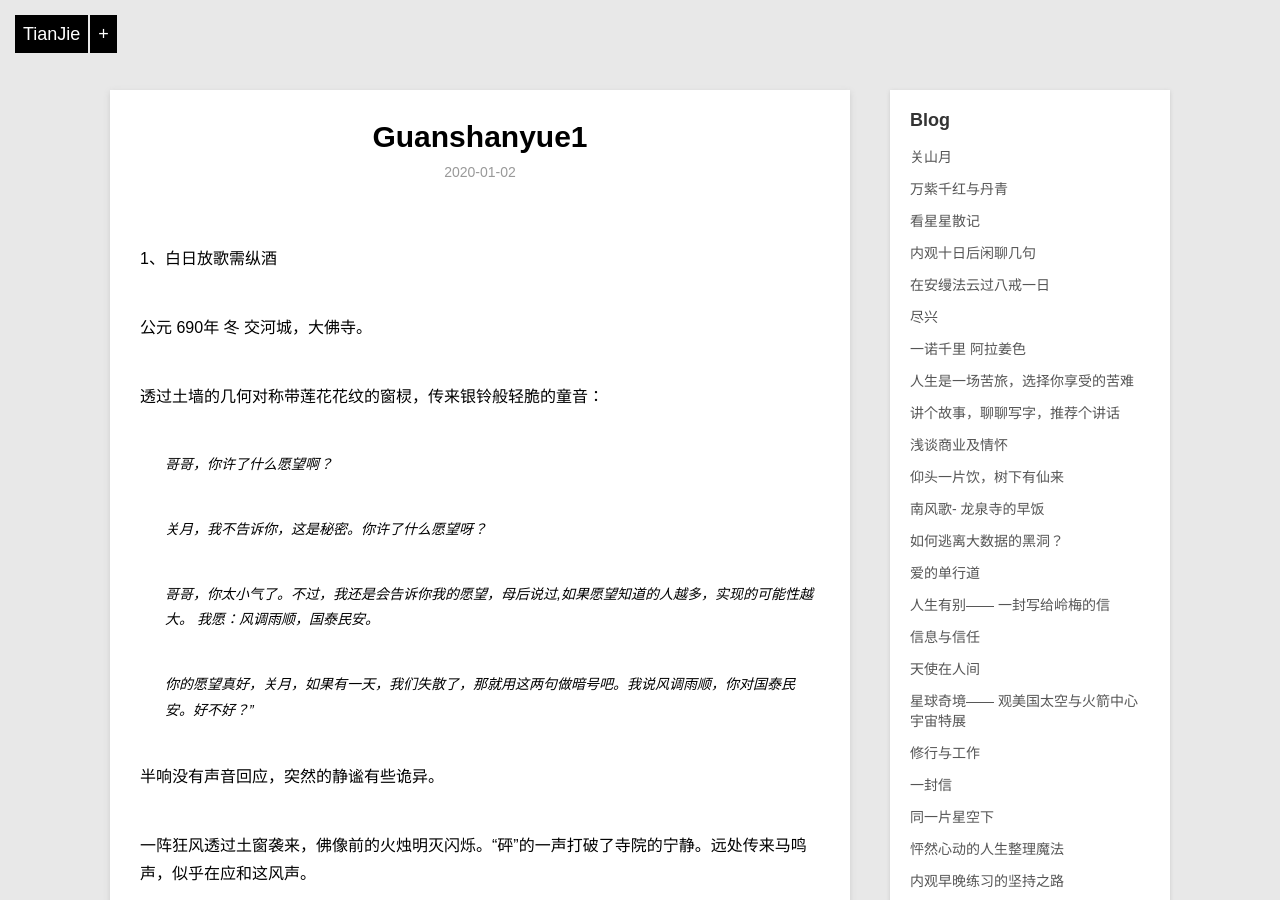
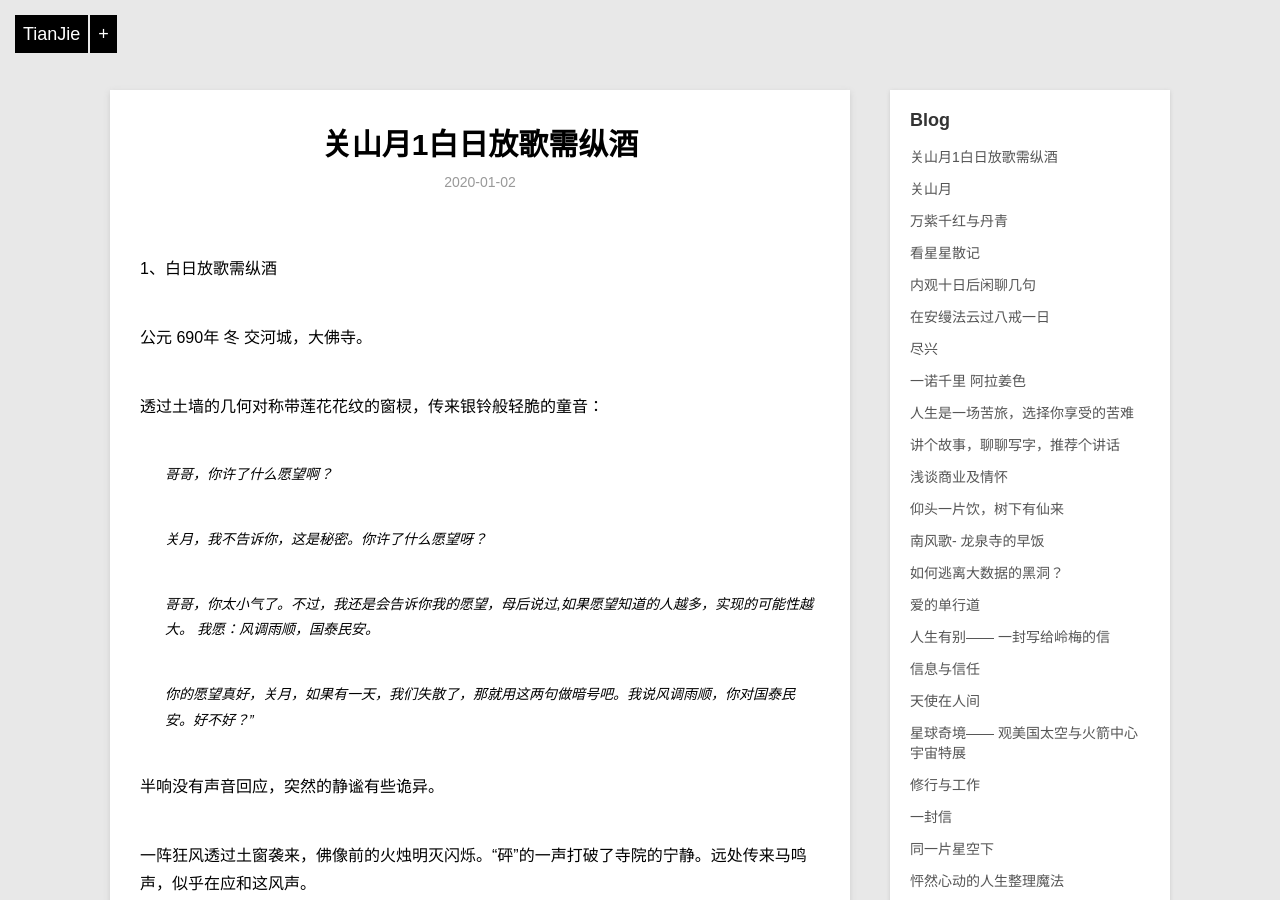
Before and after one commit to violettianjie/violettianjie.github.io, a Jekyll site: the page built from _posts/blog/2020-01-02-guanshanyue1.md, in a window 1280 px wide and 900 px high. Built offline with Jekyll 4.4.1, drawn with Linux system fonts in a browser that asks for light colours; our own code applies the rules of GitHub Pages for plain Markdown files.

Commit message:
Update 2020-01-02-guanshanyue1.md

```diff
--- a/_posts/blog/2020-01-02-guanshanyue1.md
+++ b/_posts/blog/2020-01-02-guanshanyue1.md
@@ -1,4 +1,9 @@
-
+---
+layout: post
+title: "关山月1白日放歌需纵酒"
+description: "关山月"
+category: blog
+---
 
 1、白日放歌需纵酒
 
```
